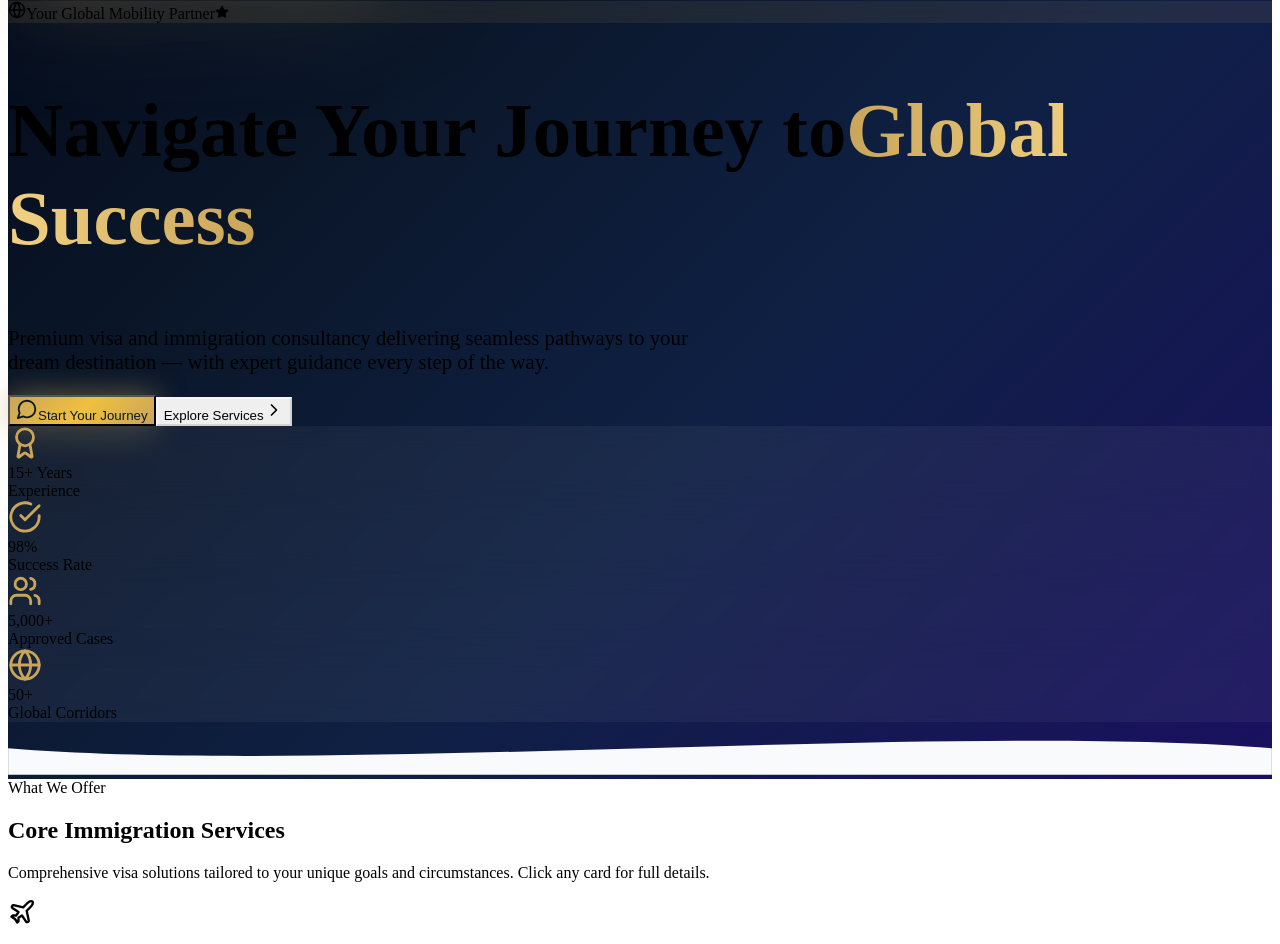
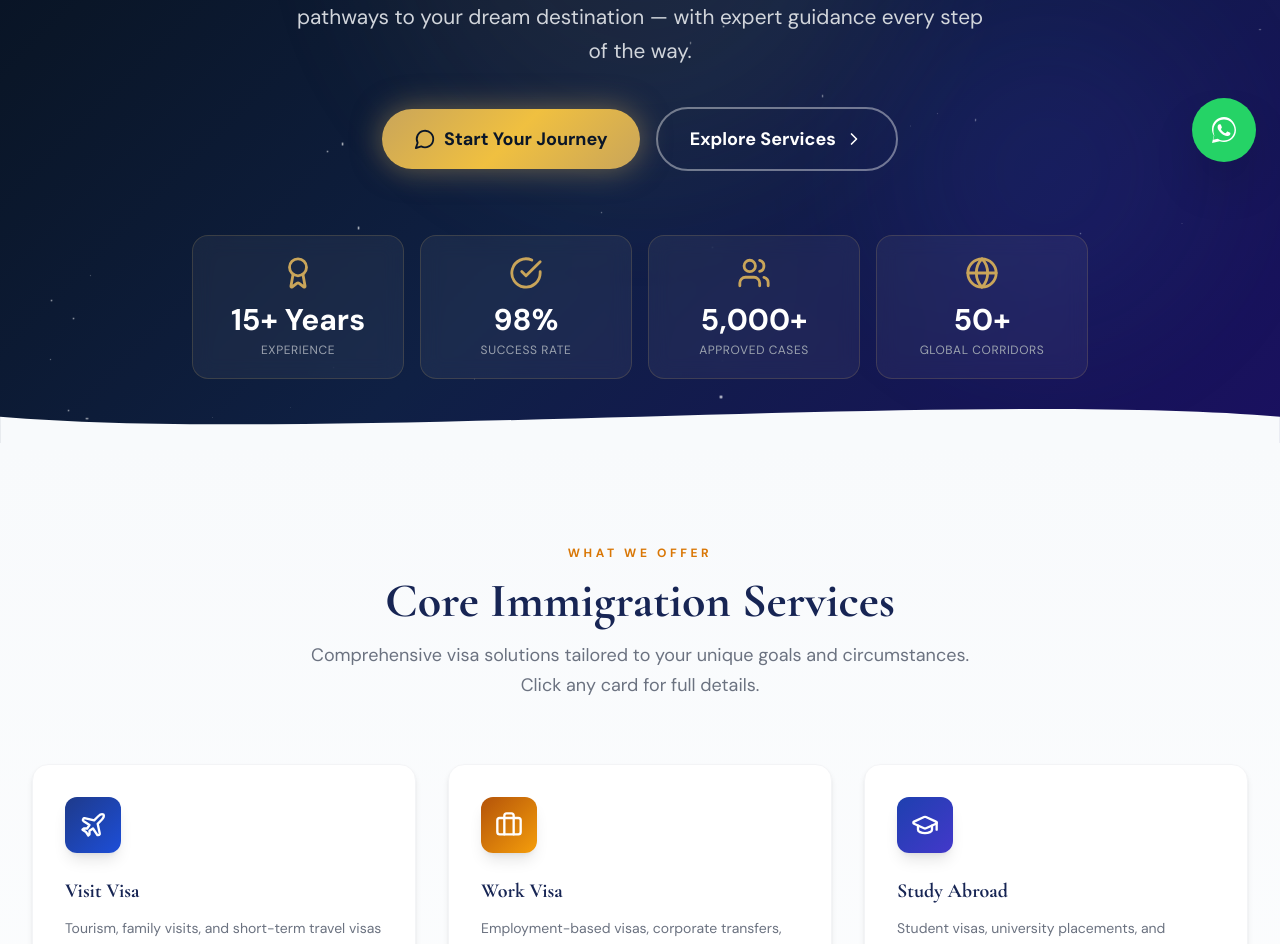
Before and after one commit to imran1001/Accurate-ConsultancyV3, a React (Vite) app: page / in a window 1280 px wide. Shown: the part 614-1558 px from the top of the page. Built offline with nearby package versions, Linux system fonts and the light colour scheme.

Commit message:
Refactor CSS with Tailwind and custom properties

```diff
--- a/src/styles/index.css
+++ b/src/styles/index.css
@@ -1,9 +1,57 @@
-/* Smooth scroll for whole page */
+@tailwind base;
+@tailwind components;
+@tailwind utilities;
+
+/* ── Custom Properties ─────────────────────────────────── */
+:root {
+  --color-navy-950: #07172a;
+  --color-navy-900: #0f2644;
+  --color-navy-800: #1e3a5f;
+  --color-gold-600: #d97706;
+  --color-gold-500: #f59e0b;
+  --color-gold-400: #fbbf24;
+
+  --font-display: 'Cormorant Garamond', Georgia, serif;
+  --font-body:    'DM Sans', system-ui, sans-serif;
+
+  --transition-base: 0.3s cubic-bezier(0.4, 0, 0.2, 1);
+  --transition-slow: 0.6s cubic-bezier(0.4, 0, 0.2, 1);
+}
+
+/* ── Base Reset ─────────────────────────────────────────── */
+*,
+*::before,
+*::after {
+  box-sizing: border-box;
+  margin: 0;
+  padding: 0;
+}
+
 html {
   scroll-behavior: smooth;
+  -webkit-font-smoothing: antialiased;
+  -moz-osx-font-smoothing: grayscale;
+  text-rendering: optimizeLegibility;
 }
 
-/* Custom scrollbar */
+body {
+  font-family: var(--font-body);
+  background-color: #f8f9fb;
+  color: #1a1a2e;
+  line-height: 1.6;
+  overflow-x: hidden;
+}
+
+/* ── Typography Utilities ───────────────────────────────── */
+.font-display {
+  font-family: var(--font-display);
+}
+
+.text-balance {
+  text-wrap: balance;
+}
+
+/* ── Premium Scroll Bar Styling ─────────────────────────── */
 ::-webkit-scrollbar {
   width: 8px;
 }
@@ -14,8 +62,159 @@ html {
   background: linear-gradient(#c9a55a, #f0c040);
   border-radius: 10px;
 }
+::-webkit-scrollbar-thumb:hover {
+  background: linear-gradient(#d4b36a, #f2cd5c);
+}
 
-/* Prevent horizontal scroll */
-body {
-  overflow-x: hidden;
+/* ── Focus Styles ───────────────────────────────────────── */
+:focus-visible {
+  outline: 2px solid var(--color-gold-500);
+  outline-offset: 3px;
+  border-radius: 4px;
 }
+
+/* ── Selection ──────────────────────────────────────────── */
+::selection {
+  background-color: var(--color-gold-600);
+  color: white;
+}
+
+/* ── Animations ─────────────────────────────────────────── */
+@keyframes fadeUp {
+  from {
+    opacity: 0;
+    transform: translateY(28px);
+  }
+  to {
+    opacity: 1;
+    transform: translateY(0);
+  }
+}
+
+@keyframes fadeIn {
+  from { opacity: 0; }
+  to   { opacity: 1; }
+}
+
+@keyframes float {
+  0%, 100% { transform: translateY(0px);   }
+  50%      { transform: translateY(-10px); }
+}
+
+@keyframes shimmer {
+  0%   { background-position: -200% center; }
+  100% { background-position:  200% center; }
+}
+
+@keyframes gradientShift {
+  0%, 100% { background-position: 0% 50%;   }
+  50%      { background-position: 100% 50%; }
+}
+
+/* ── Component Layer ────────────────────────────────────── */
+@layer components {
+  /* Buttons */
+  .btn-primary {
+    @apply inline-flex items-center justify-center gap-2 px-8 py-3.5 rounded-full
+           bg-gradient-to-r from-amber-600 to-yellow-500 text-white font-semibold
+           text-sm tracking-wide transition-all duration-300
+           hover:-translate-y-0.5 hover:scale-105
+           focus-visible:outline-none focus-visible:ring-2 focus-visible:ring-amber-500;
+  }
+
+  .btn-secondary {
+    @apply inline-flex items-center justify-center gap-2 px-8 py-3.5 rounded-full
+           bg-white/10 backdrop-blur-sm text-white border-2 border-white/30 font-semibold
+           text-sm tracking-wide transition-all duration-300
+           hover:bg-white/20 hover:-translate-y-0.5
+           focus-visible:outline-none focus-visible:ring-2 focus-visible:ring-white/50;
+  }
+
+  .btn-navy {
+    @apply inline-flex items-center justify-center gap-2 px-8 py-3.5 rounded-full
+           bg-gradient-to-r from-blue-950 to-blue-800 text-white font-semibold
+           text-sm tracking-wide transition-all duration-300
+           hover:-translate-y-0.5
+           focus-visible:outline-none focus-visible:ring-2 focus-visible:ring-blue-700;
+  }
+
+  /* Section Heading */
+  .section-heading {
+    @apply text-4xl md:text-5xl font-bold text-blue-950 leading-tight text-balance;
+    font-family: var(--font-display);
+  }
+
+  .section-sub {
+    @apply text-lg text-gray-500 max-w-2xl mx-auto leading-relaxed;
+  }
+
+  /* Cards */
+  .card-hover {
+    @apply transition-all duration-500 hover:-translate-y-2 hover:shadow-2xl;
+  }
+
+  /* Input fields */
+  .form-input {
+    @apply w-full px-4 py-3.5 rounded-xl border-2 border-gray-200 bg-white text-gray-900
+           placeholder-gray-400 text-sm font-body transition-all duration-200
+           focus:border-amber-500 focus:ring-4 focus:ring-amber-100 outline-none;
+  }
+
+  /* Gold shimmer text */
+  .text-shimmer {
+    background: linear-gradient(
+      90deg,
+      #d97706 0%,
+      #fbbf24 40%,
+      #d97706 60%,
+      #f59e0b 100%
+    );
+    background-size: 200% auto;
+    -webkit-background-clip: text;
+    -webkit-text-fill-color: transparent;
+    background-clip: text;
+    animation: shimmer 3s linear infinite;
+  }
+}
+
+/* ── Utility Layer ──────────────────────────────────────── */
+@layer utilities {
+  .animate-fade-up {
+    animation: fadeUp 0.7s ease-out both;
+  }
+
+  .animate-fade-in {
+    animation: fadeIn 0.5s ease-out both;
+  }
+
+  .animate-float {
+    animation: float 6s ease-in-out infinite;
+  }
+
+  .delay-100 { animation-delay: 0.1s; }
+  .delay-200 { animation-delay: 0.2s; }
+  .delay-300 { animation-delay: 0.3s; }
+  .delay-400 { animation-delay: 0.4s; }
+  .delay-500 { animation-delay: 0.5s; }
+  .delay-600 { animation-delay: 0.6s; }
+
+  /* Hero dot-grid pattern */
+  .bg-dot-grid {
+    background-image: radial-gradient(circle, rgba(255,255,255,0.08) 1px, transparent 1px);
+    background-size: 30px 30px;
+  }
+
+  /* Gradient border trick */
+  .border-gradient {
+    position: relative;
+    border-radius: 1rem;
+  }
+  .border-gradient::before {
+    content: '';
+    position: absolute;
+    inset: -2px;
+    border-radius: inherit;
+    background: linear-gradient(135deg, #d97706, #fbbf24, #0f2644);
+    z-index: -1;
+  }
+}
```
